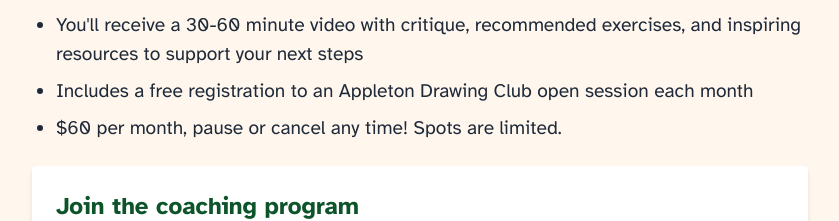
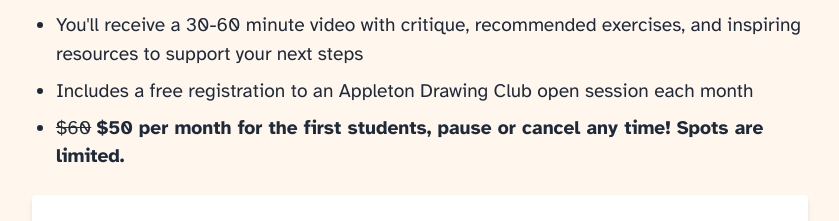
Before and after one commit to kmcgillivray/appletondrawingclub, a SvelteKit app: page /coaching in a window 1280 px wide. Shown: the part 946-1167 px from the top of the page, without its empty margins (220-1059 px from the left). Built offline with nearby package versions, Linux system fonts and the light colour scheme.

Commit message:
content: update details

```diff
--- a/src/routes/coaching/+page.svelte
+++ b/src/routes/coaching/+page.svelte
@@ -9,8 +9,6 @@
 
 <section class="container">
   <h1 class="font-caveat text-5xl text-center mb-4">Coaching & Mentorship Program</h1>
-
-  <!-- TODO: Add image / hero copy -->
 
   <p>One of the best ways to grow as an artist is to work regularly with another experienced artist who can see your work with fresh eyes to provide encouragement and direct feedback while understanding your specific goals and challenges. This one-on-one learning environment can expand your perspective, deepen your practical skills, and clarify your artistic direction.</p>
 
@@ -32,7 +30,7 @@
     <li>Each month, you'll share samples of your work via email along with relevant questions, challenges, and context about your personal goals and focus</li>
     <li>You'll receive a 30-60 minute video with critique, recommended exercises, and inspiring resources to support your next steps</li>
     <li>Includes a free registration to an Appleton Drawing Club open session each month</li>
-    <li>$60 per month, pause or cancel any time! Spots are limited.</li>
+    <li><s>$60</s> <strong>$50 per month for the first students, pause or cancel any time! Spots are limited.</strong></li>
   </ul>
 
   <div class="bg-white p-6 rounded shadow-md mb-6 mt-6">
```
